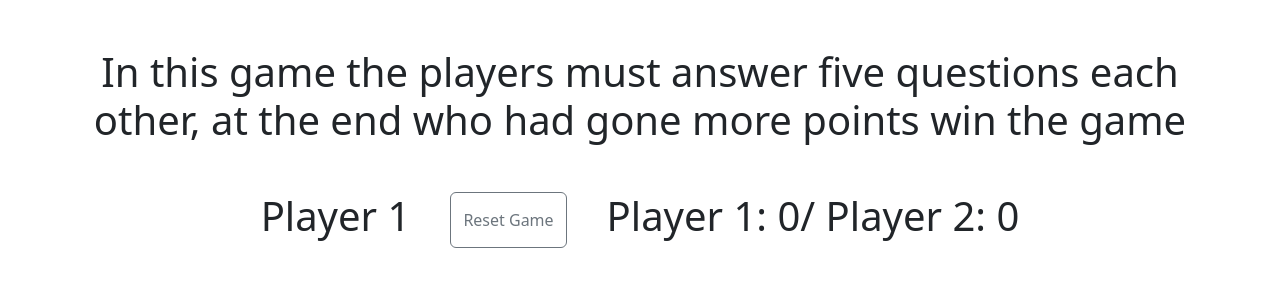
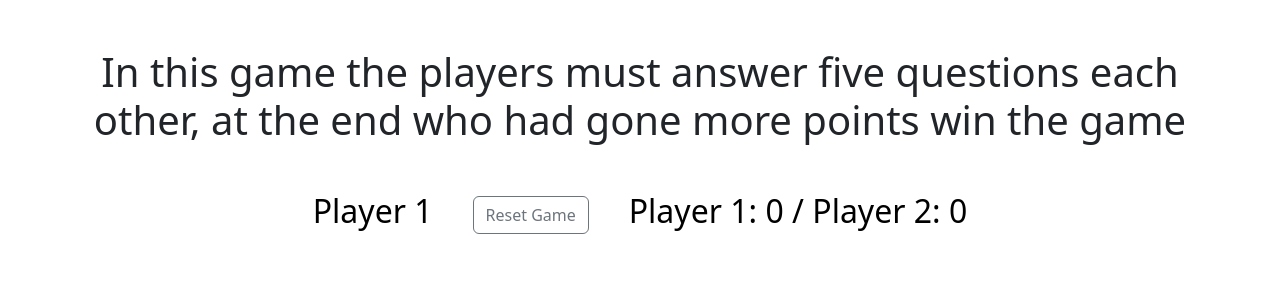
Before and after one commit to GuilleOk/quetionsGame, a React (Vite) app: page / in a window 1280 px wide. Shown: the top 300 px of the page. Built offline with nearby package versions, Linux system fonts and the light colour scheme; no server answers.

Commit message:
Todo bien

```diff
--- a/src/app.jsx
+++ b/src/app.jsx
@@ -19,15 +19,12 @@ const App = () => {
     setTotalAnswers(0)
     setResetAll(!resetAll)
   }
-  const handlerSwitchTurn = () => {
-    setPlayerTurn(!playerTurn)
-  }
+
   return (
     <div className='container my-5'>
       <h1 className='header mb-5'>In this game the players must answer five questions each other, at the end who had gone more points win the game</h1>
-      <div className='d-flex containerPlayerTurn justify-content-center'>
-        <h1>{playerTurn ? 'Player 1' : 'Player 2'}</h1>
-        {/* <button className='btn btn-primary' onClick={handlerSwitchTurn}>Change Turn</button> */}
+      <div className='d-flex containerPlayerTurn justify-content-center align-items-center my-5'>
+        <h2>{playerTurn ? 'Player 1' : 'Player 2'}</h2>
         <button className='btn btn-outline-secondary' onClick={handlerReset}>Reset Game</button>
         <PointsTable playerPoints={playerPoints} />
       </div>
--- a/src/components/ActualQuestion.jsx
+++ b/src/components/ActualQuestion.jsx
@@ -19,33 +19,22 @@ const ActualQuestion = ({ questions, question, setTotalAnswers, totalAnswers, nu
         // eslint-disable-next-line no-undef
         alert('Respuesta Incorrecta')
       }
-    //   if (totalAnswers === 9) {
-    //     const { pointsPlayer1, pointsPlayer2 } = playerPoints
-    //     if (pointsPlayer1 < pointsPlayer2) {
-    //       setWinner('Player 2')
-    //     } else if (pointsPlayer1 > pointsPlayer2) {
-    //       setWinner('Player 2')
-    //     } else {
-    //       setWinner('Draw')
-    //     }
-    //     console.log('Winner: ', winner)
-    //   }
     }
     return (
       <div className='container'>
-        <h2 className='questionToShow'>{question}</h2>
+        <h3 className='questionToShow'>{question}</h3>
         <div className='row my-5'>
           <div className='col-lg-3'>
-            <div className='answerContainer' onClick={() => handlerAnswer(correct_Answer)}>
-              {correct_Answer}
+            <div className='d-flex justify-content-center'>
+              <button className='btn btn-outline-primary answerContainer' onClick={() => handlerAnswer(correct_Answer)}>{correct_Answer}</button>
             </div>
           </div>
           {/* eslint-disable-next-line camelcase */}
           {incorrect_Answers.map(answerItem => {
             return (
               <div className='col-lg-3' key={answerItem}>
-                <div className='answerContainer' onClick={() => handlerAnswer(answerItem)}>
-                  {answerItem}
+                <div className='d-flex justify-content-center'>
+                  <button className='btn btn-outline-primary answerContainer' onClick={() => handlerAnswer(answerItem)}>{answerItem}</button>
                 </div>
               </div>
             )
--- a/src/components/PointsTable.jsx
+++ b/src/components/PointsTable.jsx
@@ -3,7 +3,7 @@ import React from 'react'
 const PointsTable = ({ playerPoints }) => {
   return (
     <div>
-      <h1>{`Player 1: ${playerPoints.pointsPlayer1}/ Player 2: ${playerPoints.pointsPlayer2}`}</h1>
+      <h2>{`Player 1: ${playerPoints.pointsPlayer1} / Player 2: ${playerPoints.pointsPlayer2}`}</h2>
     </div>
   )
 }
--- a/src/components/QuestionComponent.jsx
+++ b/src/components/QuestionComponent.jsx
@@ -28,19 +28,15 @@ const QuestionComponent = ({ resetAll, setTotalAnswers, totalAnswers, setPlayerP
           setIncorrect_Answers(newQuestions[numberOfQuestionToShow].incorrect_answers)
         })
     }
-    console.log('winner: ', winner)
   }, [winner, resetAll])
 
   useEffect(() => {
-    console.log('questions', questions)
     if (questions.length !== 0) {
       if (numberOfQuestionToShow < 10) {
         setNumberOfQuestionToShow(numberOfQuestionToShow + 1)
         setQuestion(questions[numberOfQuestionToShow].question)
         setCorrect_Ansewers(questions[numberOfQuestionToShow].correct_answer)
         setIncorrect_Answers(questions[numberOfQuestionToShow].incorrect_answers)
-        console.log('numberOfQuestionToShow: ', numberOfQuestionToShow)
-        console.log('question: ', question)
       }
     }
   }, [playerTurn, questions])
@@ -51,11 +47,10 @@ const QuestionComponent = ({ resetAll, setTotalAnswers, totalAnswers, setPlayerP
       if (pointsPlayer1 < pointsPlayer2) {
         setWinner('Player 2')
       } else if (pointsPlayer1 > pointsPlayer2) {
-        setWinner('Player 2')
+        setWinner('Player 1')
       } else {
         setWinner('Draw')
       }
-      console.log('Winner: ', winner)
     }
   }, [totalAnswers])
 
--- a/style.css
+++ b/style.css
@@ -10,15 +10,25 @@
     text-align: center;
 }
 
+h2{
+    color: black;
+}
+
+h3{
+    color: black;
+}
+
 .answerContainer{
-    padding: 10px 10px;
-    margin: 20px 20px;
     border: 1px solid black;
     text-align: center;
-    font-size: larger;
+    font-size: large;
     font-weight: bold;
     border-radius: 10px;
     box-shadow: black 0 0 10px;
+    background-color: white;
+    min-height: 50px;
+    min-width: 70px;
+    color: black;
 }
 
 .winnerContainer{
@@ -30,6 +40,10 @@
     width: 60%;
     min-height: 60vh;
     margin: auto;
+}
+
+.winnerContainer h2{
+    color: white;
 }
 
 .headerWinner{
```
